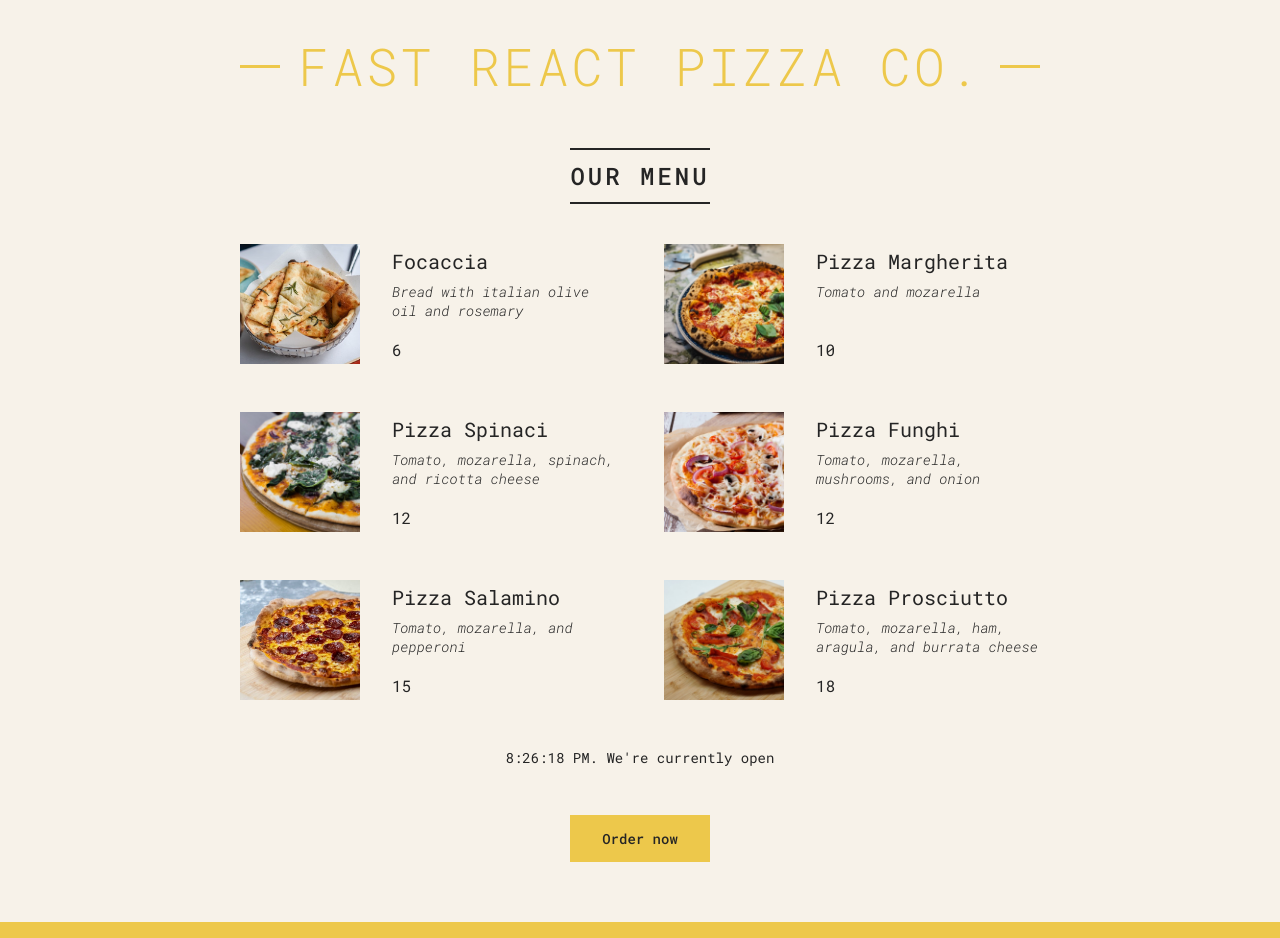
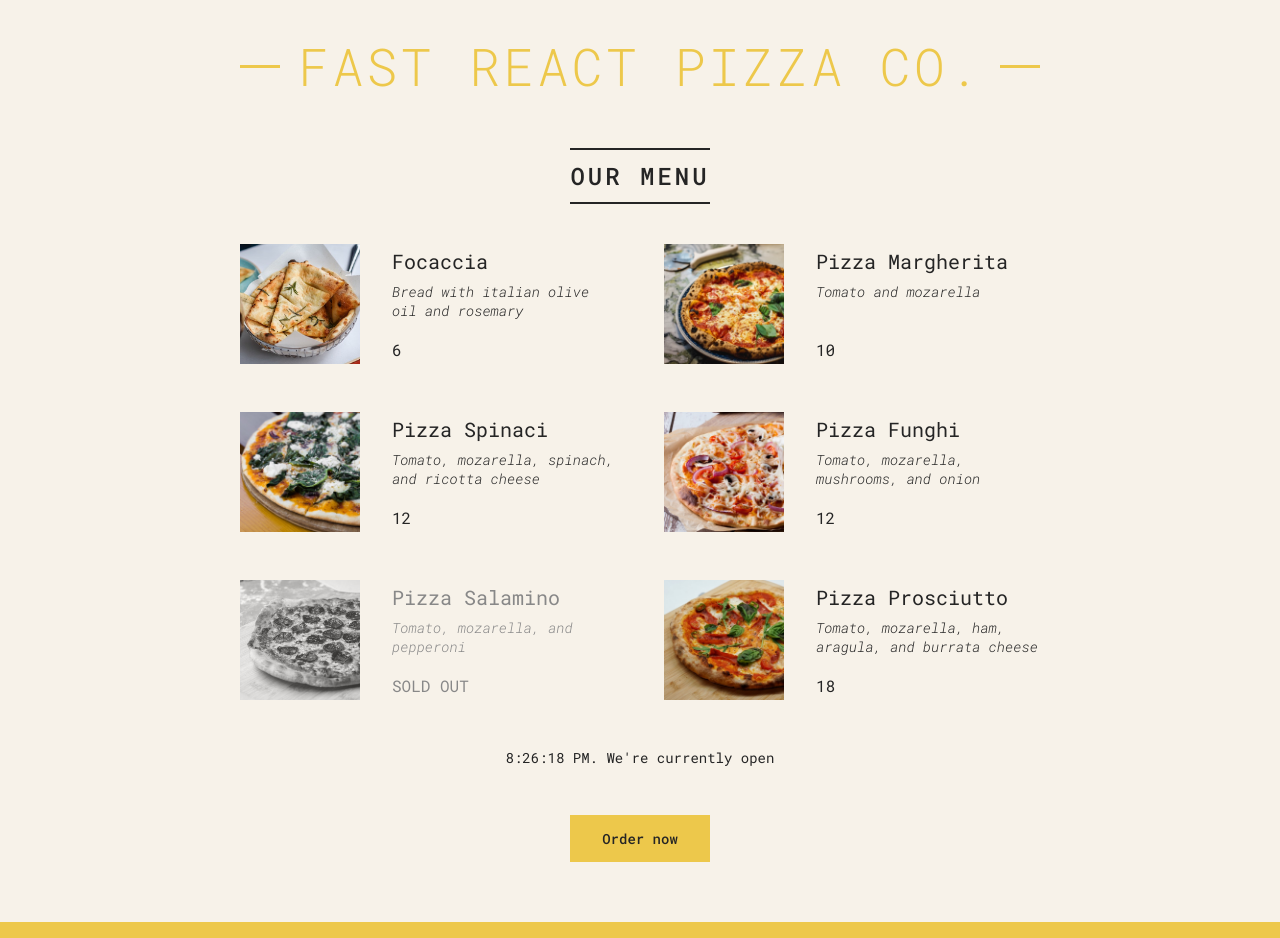
Before and after one commit to ericknamukolo/pizza-menu, a React (Create React App) app: page / in a window 1280 px wide. Built offline with nearby package versions, Linux system fonts and the light colour scheme.

Commit message:
added sold out conditional rende

```diff
--- a/src/components/pizza-card.tsx
+++ b/src/components/pizza-card.tsx
@@ -2,14 +2,14 @@ import React from 'react';
 import { Pizza } from '../models/pizza';
 import '../index.css';
 
-const PizzaCard: React.FC<{ pizza: Pizza }> = (props) => {
+const PizzaCard: React.FC<{ pizza: Pizza }> = ({ pizza }) => {
   return (
-    <div className='pizza'>
-      <img src={props.pizza.photoName} alt={props.pizza.name} />
+    <div className={`pizza ${pizza.soldOut && 'sold-out'}`}>
+      <img src={pizza.photoName} alt={pizza.name} />
       <div>
-        <h3>{props.pizza.name}</h3>
-        <p>{props.pizza.ingredients}</p>
-        <span>{props.pizza.price}</span>
+        <h3>{pizza.name}</h3>
+        <p>{pizza.ingredients}</p>
+        <span>{pizza.soldOut ? 'SOLD OUT' : pizza.price}</span>
       </div>
     </div>
   );
```
